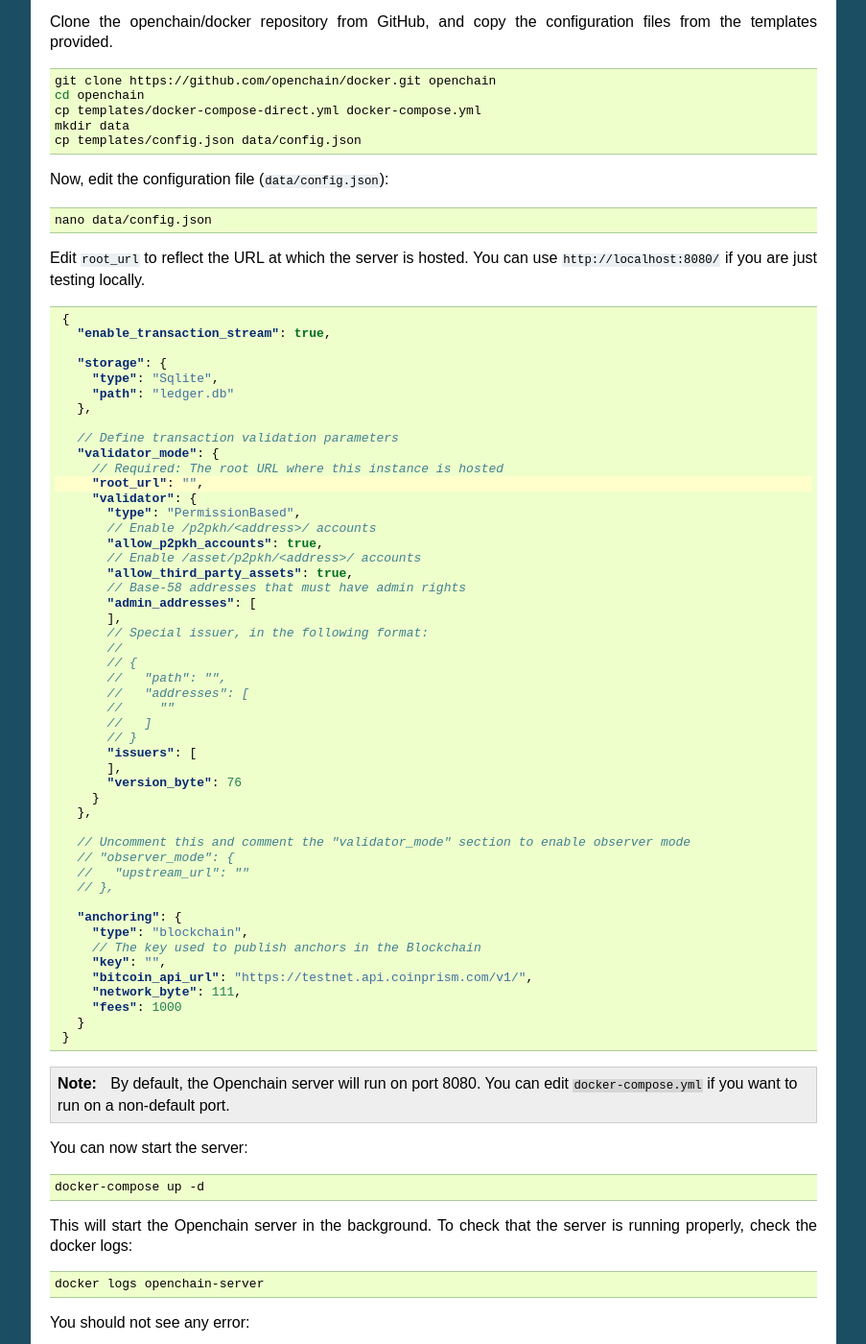
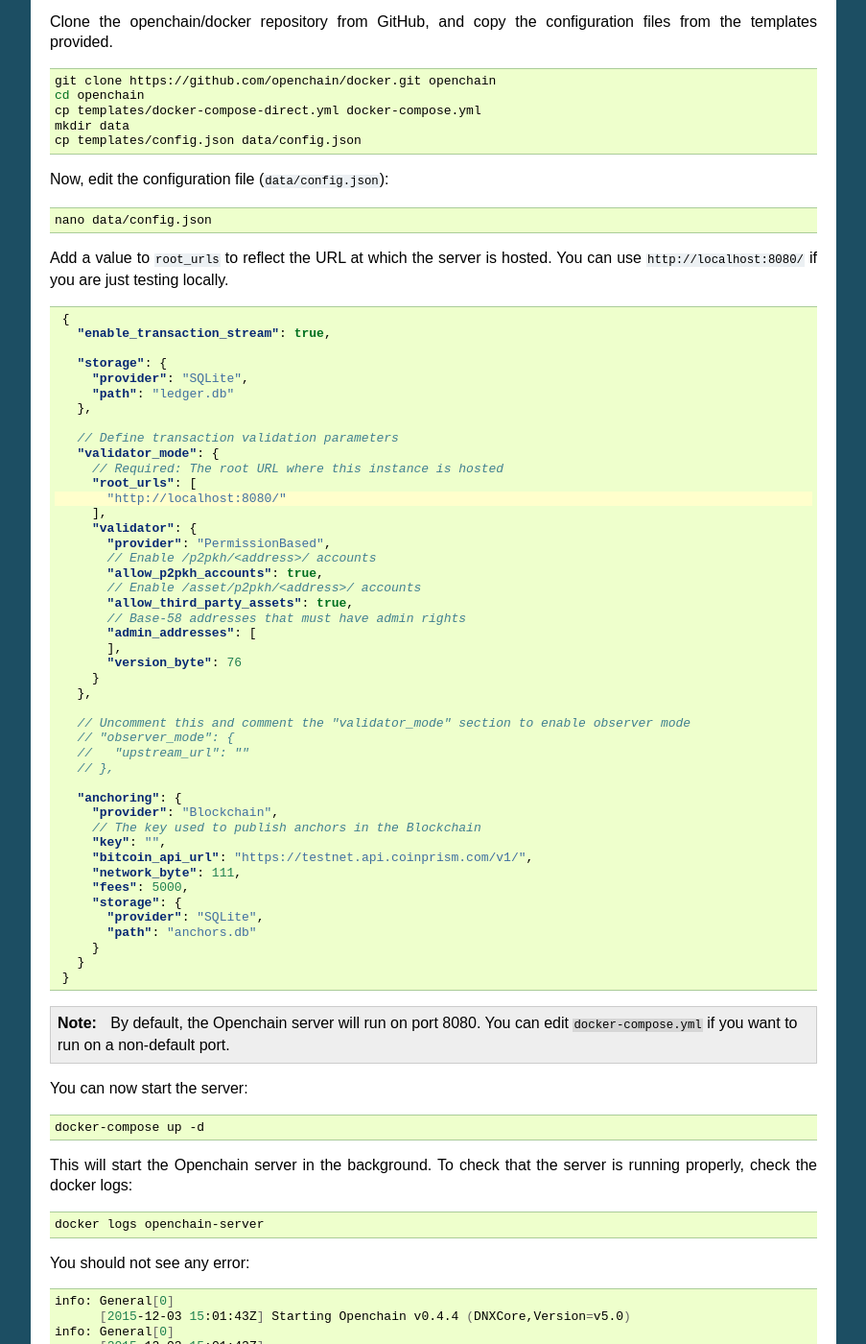
Before and after one commit to openchain/docs, a Sphinx documentation site: the page built from docs/source/general/docker-deployment.rst, in a window 1280 px wide and 1400 px high, scrolled down 552 px. Shown: the whole window at 96% size, without its empty margins (198-1101 px from the left). Built offline with Sphinx 7.4.7, drawn with Linux system fonts in a browser that asks for light colours.

Commit message:
Update the Docker deployment steps

```diff
--- a/docs/source/general/docker-deployment.rst
+++ b/docs/source/general/docker-deployment.rst
@@ -44,41 +44,33 @@ Now, edit the configuration file (``data/config.json``):
 
     nano data/config.json
 
-Edit ``root_url`` to reflect the URL at which the server is hosted. You can use ``http://localhost:8080/`` if you are just testing locally.
+Add a value to ``root_urls`` to reflect the URL at which the server is hosted. You can use ``http://localhost:8080/`` if you are just testing locally.
 
 .. code-block:: json
-   :emphasize-lines: 12
+   :emphasize-lines: 13
 
     {
       "enable_transaction_stream": true,
 
       "storage": {
-        "type": "Sqlite",
+        "provider": "SQLite",
         "path": "ledger.db"
       },
 
       // Define transaction validation parameters
       "validator_mode": {
         // Required: The root URL where this instance is hosted
-        "root_url": "",
+        "root_urls": [
+          "http://localhost:8080/"
+        ],
         "validator": {
-          "type": "PermissionBased",
+          "provider": "PermissionBased",
           // Enable /p2pkh/<address>/ accounts
           "allow_p2pkh_accounts": true,
           // Enable /asset/p2pkh/<address>/ accounts
           "allow_third_party_assets": true,
           // Base-58 addresses that must have admin rights
           "admin_addresses": [
-          ],
-          // Special issuer, in the following format:
-          //
-          // {
-          //   "path": "",
-          //   "addresses": [
-          //     ""
-          //   ]
-          // }
-          "issuers": [
           ],
           "version_byte": 76
         }
@@ -90,12 +82,16 @@ Edit ``root_url`` to reflect the URL at which the server is hosted. You can use
       // },
 
       "anchoring": {
-        "type": "blockchain",
+        "provider": "Blockchain",
         // The key used to publish anchors in the Blockchain
         "key": "",
         "bitcoin_api_url": "https://testnet.api.coinprism.com/v1/",
         "network_byte": 111,
-        "fees": 1000
+        "fees": 5000,
+        "storage": {
+          "provider": "SQLite",
+          "path": "anchors.db"
+        }
       }
     }
 
```
